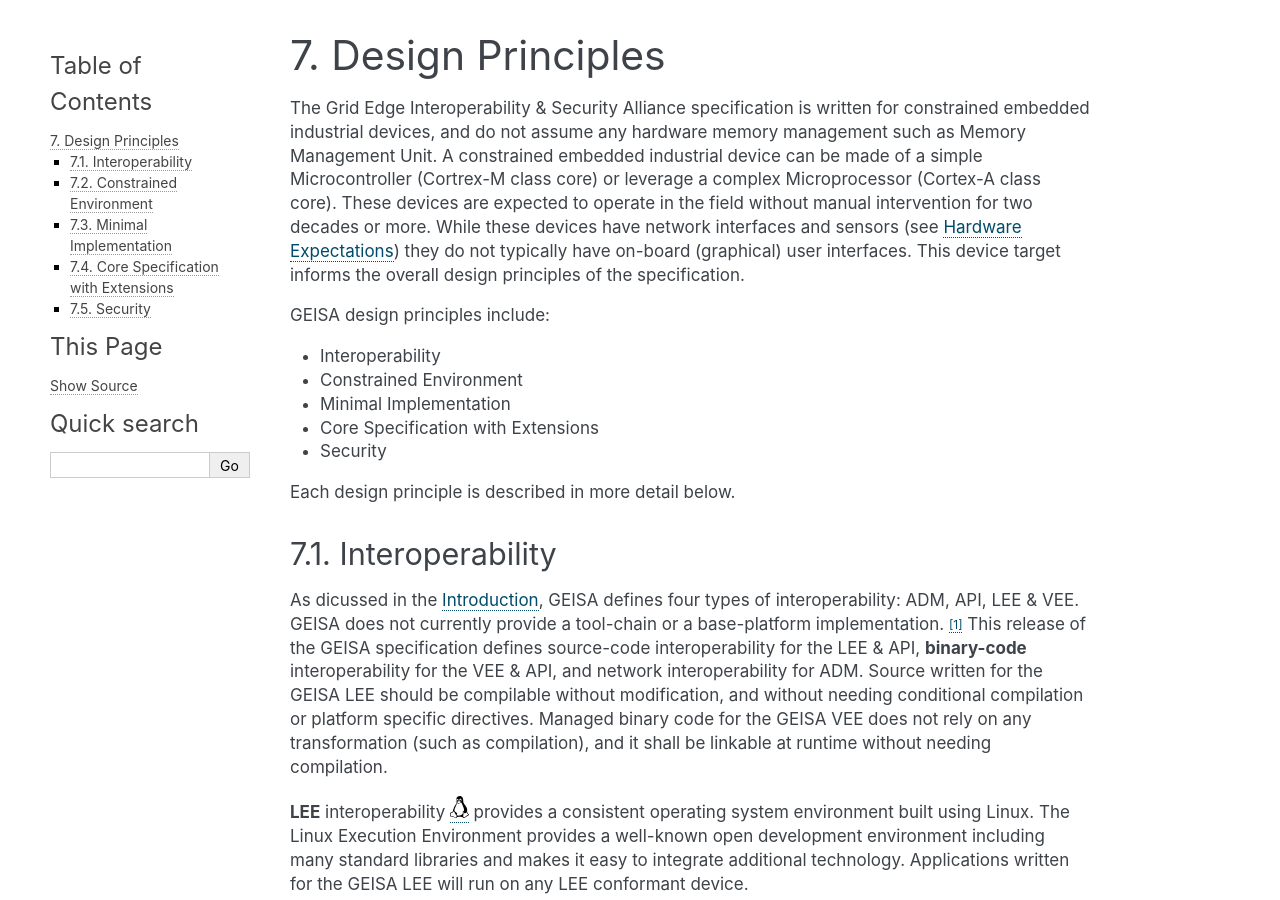
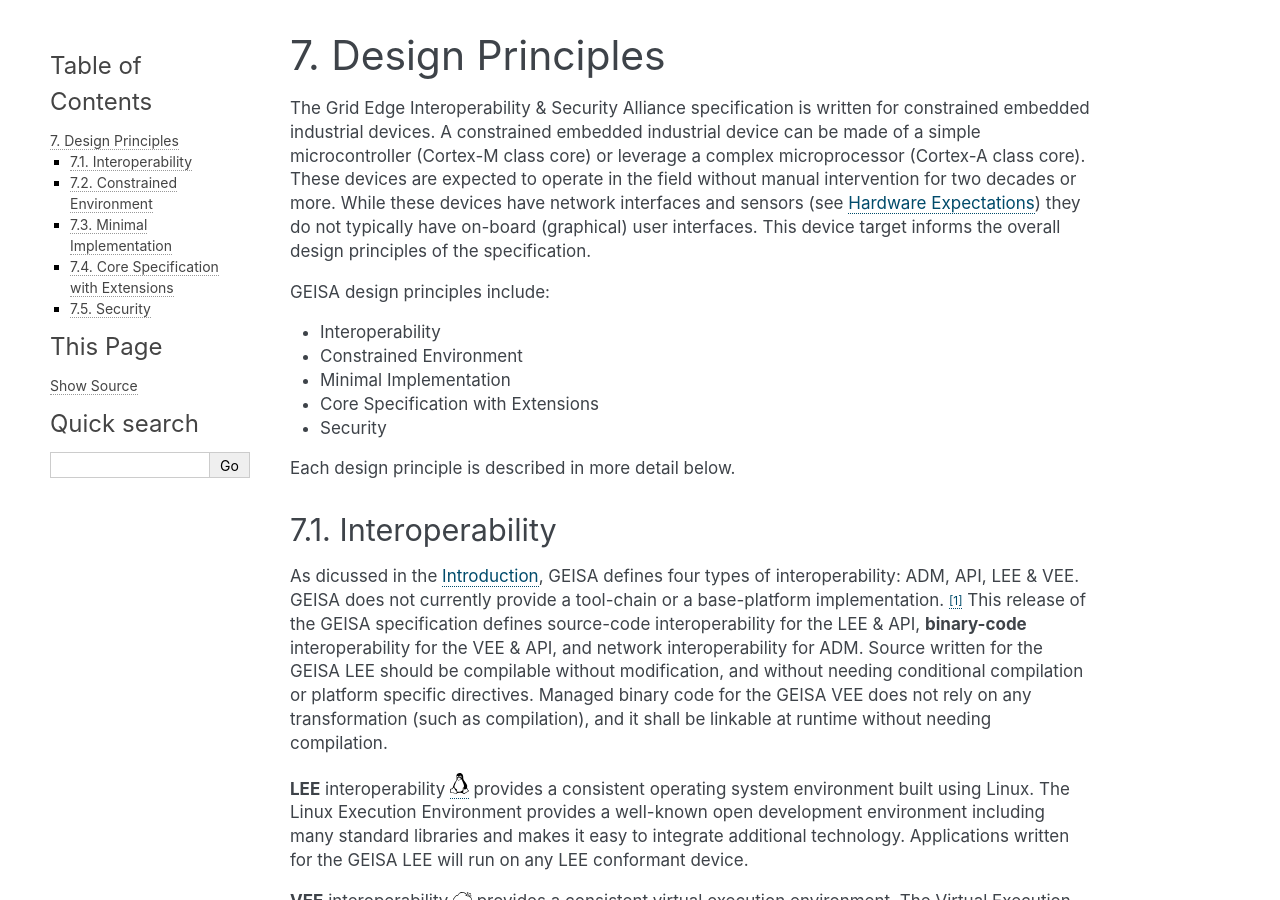
Before and after one commit to geisa/specification, a Sphinx documentation site: the page built from source/design-principles.rst, in a window 1280 px wide and 900 px high. Built offline with Sphinx 7.4.7, drawn with Linux system fonts in a browser that asks for light colours; the version number could not be read and is left out.

Commit message:
Update design-principles.rst
Corrected Cortex spelling.  Removed hardware memory management language.  Will add in hardware expectations specific to VEE.

Signed-off-by: Michael Garrison Stuber <michael@selkirkinsights.com>

```diff
--- a/source/design-principles.rst
+++ b/source/design-principles.rst
@@ -8,10 +8,9 @@
 Design Principles
 -----------------
 
-The |GEISA| specification is written for constrained embedded industrial devices,
-and do not assume any hardware memory management such as Memory Management Unit.
-A constrained embedded industrial device can be made of a simple Microcontroller (Cortrex-M class core)
-or leverage a complex Microprocessor (Cortex-A class core).
+The |GEISA| specification is written for constrained embedded industrial devices.
+A constrained embedded industrial device can be made of a simple microcontroller (Cortex-M class core)
+or leverage a complex microprocessor (Cortex-A class core).
 These devices are expected to operate in the field without manual intervention for two decades
 or more.  While these devices have network interfaces and sensors (see :doc:`hardware`)
 they do not typically have on-board (graphical) user interfaces.
```
